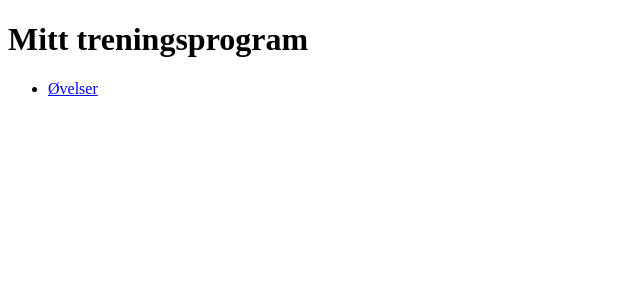
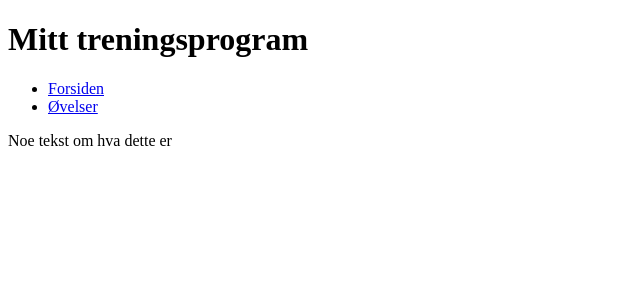
Before and after one commit to ivarni/treningsprogram, a React app: page / in a window 1280 px wide. Shown: the top 300 px of the page, without its empty margins (0-640 px from the left). Built offline with nearby package versions, Linux system fonts and the light colour scheme.

Commit message:
Set up router

```diff
--- a/package.json
+++ b/package.json
@@ -48,6 +48,8 @@
     "react": "^15.6.1",
     "react-dom": "^15.6.1",
     "react-redux": "^5.0.5",
+    "react-router": "^4.1.1",
+    "react-router-dom": "^4.1.1",
     "redux": "^3.7.1",
     "redux-thunk": "^2.2.0",
     "webpack": "^3.1.0"
--- /dev/null
+++ b/src/components/about/About.js
@@ -0,0 +1,7 @@
+import React from 'react';
+
+export default function About() {
+    return (
+        <p>Noe tekst om hva dette er</p>
+    );
+}
--- /dev/null
+++ b/src/components/about/index.js
@@ -0,0 +1,5 @@
+import About from './About';
+
+export {
+    About,
+};
--- /dev/null
+++ b/src/components/exercises/Exercises.js
@@ -0,0 +1,7 @@
+import React from 'react';
+
+export default function Exercises() {
+    return (
+        <p>Sett opp hvilke øvelser du vil ha med i programmet</p>
+    );
+}
--- /dev/null
+++ b/src/components/exercises/index.js
@@ -0,0 +1,5 @@
+import Exercises from './Exercises';
+
+export {
+    Exercises,
+};
--- a/src/components/navigation/Navigation.js
+++ b/src/components/navigation/Navigation.js
@@ -1,13 +1,19 @@
 import React from 'react';
+import { Link } from 'react-router-dom';
 
 export default function Navigation() {
     return (
         <nav>
             <ul>
                 <li>
-                    <a href="/exercises">
+                    <Link to="/">
+                        Forsiden
+                    </Link>
+                </li>
+                <li>
+                    <Link to="/øvelser">
                         Øvelser
-                    </a>
+                    </Link>
                 </li>
             </ul>
         </nav>
--- a/src/containers/App.js
+++ b/src/containers/App.js
@@ -1,12 +1,21 @@
 import React from 'react';
+import { BrowserRouter, Route } from 'react-router-dom';
 
+import { About } from '~/components/about';
+import { Exercises } from '~/components/exercises';
 import { Header } from '~/components/header';
 import { Navigation } from '~/components/navigation';
 
 const App = () => (
     <div>
-        <Header />
-        <Navigation />
+        <BrowserRouter>
+            <div>
+                <Header />
+                <Navigation />
+                <Route path="/øvelser" component={Exercises} />
+                <Route exact={true} path="/" component={About} />
+            </div>
+        </BrowserRouter>
     </div>
 );
 
--- a/webpack.config.js
+++ b/webpack.config.js
@@ -34,6 +34,8 @@ module.exports = {
                     'react',
                     'react-dom',
                     'react-redux',
+                    'react-router',
+                    'react-router-dom',
                     'redux',
                     'redux-thunk',
                 ]
```
